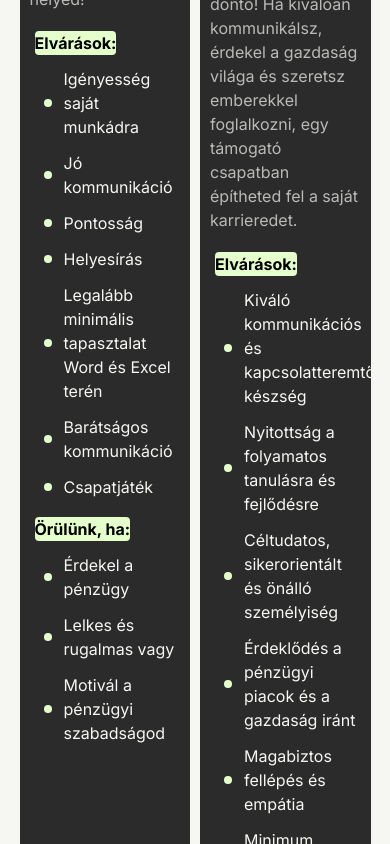
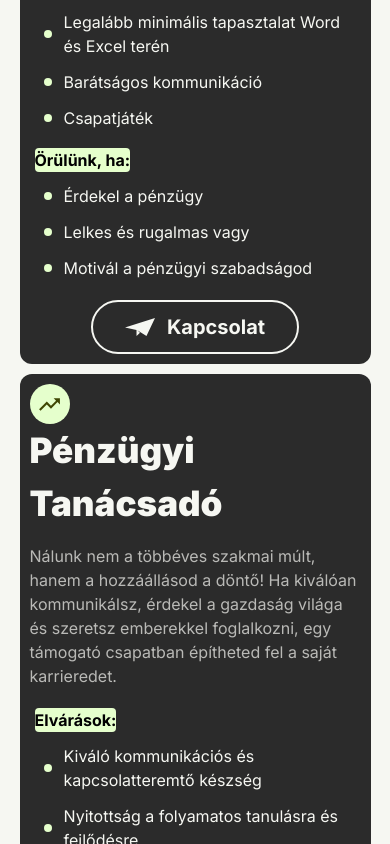
Before and after one commit to Quruzslo/sya-solutions, a Next.js app: page /rolunk in a window 390 px wide. Shown: the part 2358-3202 px from the top of the page. Built offline with nearby package versions, Linux system fonts and the light colour scheme; a web font is replaced by a local one.

Commit message:
karrier grid javítva

```diff
--- a/app/rolunk/page.jsx
+++ b/app/rolunk/page.jsx
@@ -69,7 +69,7 @@ export default function CarrierPage() {
         </div>
 
         {/* JOBB OLDAL */}
-        <div className="grid grid-cols-2 md:flex-row  w-full xl:w-[66%] gap-[10px]">
+        <div className="grid grid-cols-1 md:grid-cols-2  w-full xl:w-[66%] gap-[10px]">
           {carrierData.map((job) => (
             <div
               key={job.id}
```
